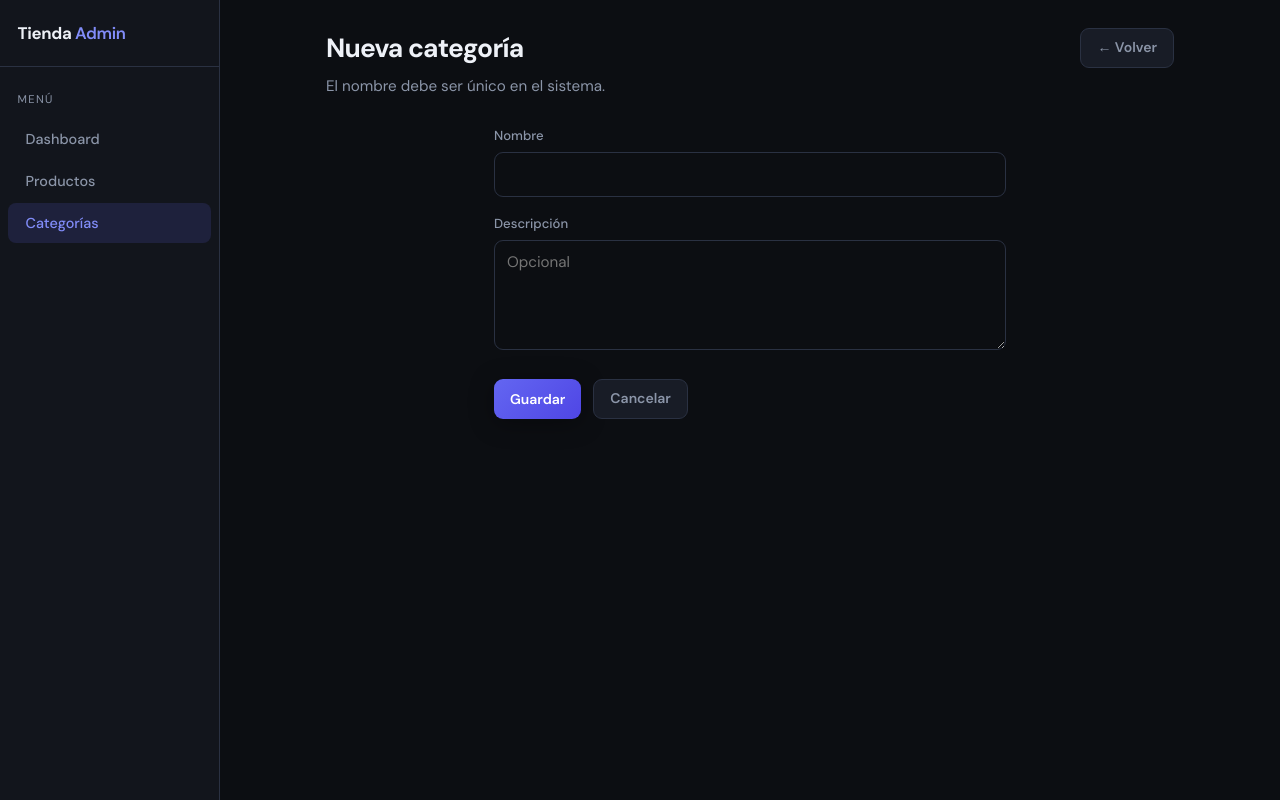
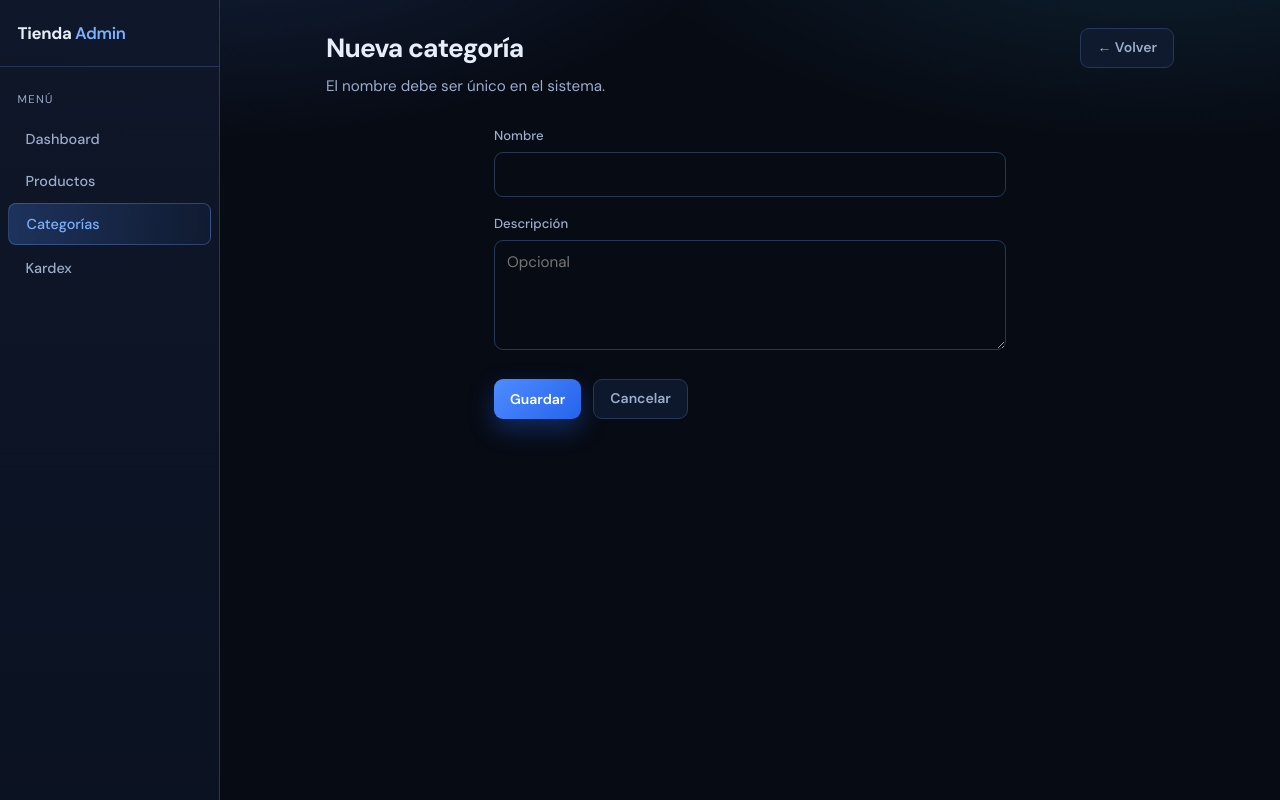
Before and after one commit to paolajanira11-cloud/dataops-parcial-, a FastAPI app: page /categorias/nueva in a window 1280 px wide. Run offline with FastAPI, Linux system fonts and the light colour scheme.

Commit message:
feat: Se implementaron mejoras en la UI

```diff
--- a/templates/base.html
+++ b/templates/base.html
@@ -9,29 +9,34 @@
   <link href="https://fonts.googleapis.com/css2?family=DM+Sans:ital,opsz,wght@0,9..40,400;0,9..40,500;0,9..40,600;0,9..40,700;1,9..40,400&display=swap" rel="stylesheet">
   <style>
     :root {
-      --bg: #0c0e12;
-      --bg-elevated: #12151c;
-      --surface: #181c26;
-      --surface-hover: #1e2430;
-      --border: #2a3142;
-      --text: #eef1f7;
-      --muted: #8b95a8;
-      --accent: #6366f1;
-      --accent-soft: rgba(99, 102, 241, 0.15);
-      --accent-hover: #818cf8;
+      --bg: #070b14;
+      --bg-elevated: #0f172a;
+      --surface: #111c32;
+      --surface-hover: #182743;
+      --border: #263758;
+      --text: #e8eef9;
+      --muted: #9baccc;
+      --accent: #4f8cff;
+      --accent-soft: rgba(79, 140, 255, 0.2);
+      --accent-hover: #7bb0ff;
       --danger: #f43f5e;
       --danger-soft: rgba(244, 63, 94, 0.12);
       --ok: #34d399;
       --warn: #fbbf24;
+      --info: #38bdf8;
       --radius: 12px;
-      --shadow: 0 4px 24px rgba(0, 0, 0, 0.35);
+      --shadow: 0 10px 35px rgba(4, 10, 22, 0.45);
+      --shadow-soft: 0 4px 18px rgba(4, 10, 22, 0.28);
       --sidebar-w: 220px;
     }
     * { box-sizing: border-box; }
     body {
       margin: 0;
       font-family: "DM Sans", system-ui, sans-serif;
-      background: var(--bg);
+      background:
+        radial-gradient(1000px 500px at 15% -20%, rgba(79, 140, 255, 0.22), transparent 60%),
+        radial-gradient(900px 420px at 90% -15%, rgba(56, 189, 248, 0.15), transparent 62%),
+        var(--bg);
       color: var(--text);
       line-height: 1.55;
       min-height: 100vh;
@@ -50,7 +55,7 @@
       width: min(100%, var(--sidebar-w));
       max-width: var(--sidebar-w);
       flex-shrink: 0;
-      background: var(--bg-elevated);
+      background: linear-gradient(180deg, rgba(15, 23, 42, 0.95), rgba(11, 18, 34, 0.95));
       border-right: 1px solid var(--border);
       padding: 1.25rem 0;
       position: sticky;
@@ -87,13 +92,14 @@
       font-size: 0.9rem;
     }
     .nav a:hover {
-      background: var(--surface-hover);
+      background: linear-gradient(90deg, rgba(79, 140, 255, 0.15), rgba(79, 140, 255, 0.02));
       color: var(--text);
       text-decoration: none;
     }
     .nav a.active {
-      background: var(--accent-soft);
+      background: linear-gradient(90deg, rgba(79, 140, 255, 0.25), rgba(79, 140, 255, 0.05));
       color: var(--accent-hover);
+      border: 1px solid rgba(123, 176, 255, 0.28);
     }
     .main {
       flex: 1;
@@ -150,21 +157,36 @@
       border: none;
       cursor: pointer;
       text-decoration: none;
+      transition: transform 0.18s ease, box-shadow 0.2s ease, border-color 0.2s ease, background 0.2s ease;
     }
     .btn-primary {
-      background: linear-gradient(135deg, var(--accent), #4f46e5);
+      background: linear-gradient(135deg, var(--accent), #2563eb);
       color: #fff;
-      box-shadow: var(--shadow);
+      box-shadow: 0 10px 25px rgba(37, 99, 235, 0.35);
     }
-    .btn-primary:hover { filter: brightness(1.08); color: #fff; text-decoration: none; }
+    .btn-primary:hover { filter: brightness(1.06); color: #fff; text-decoration: none; transform: translateY(-1px); }
     .btn-ghost {
-      background: var(--surface);
+      background: rgba(17, 28, 50, 0.8);
       color: var(--muted);
       border: 1px solid var(--border);
     }
-    .btn-ghost:hover { color: var(--text); border-color: var(--muted); background: var(--surface-hover); text-decoration: none; }
+    .btn-ghost:hover { color: var(--text); border-color: rgba(123, 176, 255, 0.35); background: var(--surface-hover); text-decoration: none; transform: translateY(-1px); }
     .btn-danger { background: var(--danger-soft); color: var(--danger); border: 1px solid rgba(244, 63, 94, 0.35); }
-    .btn-danger:hover { background: var(--danger); color: #fff; text-decoration: none; }
+    .btn-danger:hover { background: var(--danger); color: #fff; text-decoration: none; transform: translateY(-1px); }
+    .btn:disabled {
+      opacity: 0.55;
+      cursor: not-allowed;
+      filter: grayscale(0.2);
+      transform: none;
+    }
+    .btn:focus-visible,
+    .nav a:focus-visible,
+    input:focus-visible,
+    textarea:focus-visible,
+    select:focus-visible {
+      outline: 2px solid var(--accent-hover);
+      outline-offset: 2px;
+    }
     .btn-sm { padding: 0.35rem 0.65rem; font-size: 0.8rem; }
     .cards {
       display: grid;
@@ -247,9 +272,10 @@
       padding: 0.6rem 0.75rem;
       border-radius: 9px;
       border: 1px solid var(--border);
-      background: var(--bg);
+      background: rgba(7, 11, 20, 0.75);
       color: var(--text);
       font: inherit;
+      transition: border-color 0.2s ease, box-shadow 0.2s ease, background 0.2s ease;
     }
     input:focus, textarea:focus, select:focus {
       outline: none;
@@ -358,12 +397,13 @@
         <a href="/" class="{{ 'active' if path == '/' else '' }}">Dashboard</a>
         <a href="/productos" class="{{ 'active' if path.startswith('/productos') else '' }}">Productos</a>
         <a href="/categorias" class="{{ 'active' if path.startswith('/categorias') else '' }}">Categorías</a>
+        <a href="/kardex" class="{{ 'active' if path.startswith('/kardex') else '' }}">Kardex</a>
       </nav>
     </aside>
     <div class="main">
       <div class="main-inner">
         {% if toast %}
-          {% if toast in ['producto_creado','producto_actualizado','producto_eliminado','categoria_creada','categoria_actualizada','categoria_eliminada'] %}
+          {% if toast in ['producto_creado','producto_actualizado','producto_eliminado','categoria_creada','categoria_actualizada','categoria_eliminada','kardex_creado'] %}
             <div class="toast toast--ok">
               {% if toast == 'producto_creado' %}Producto creado correctamente.
               {% elif toast == 'producto_actualizado' %}Producto actualizado.
@@ -371,12 +411,14 @@
               {% elif toast == 'categoria_creada' %}Categoría creada.
               {% elif toast == 'categoria_actualizada' %}Categoría actualizada.
               {% elif toast == 'categoria_eliminada' %}Categoría eliminada.
+              {% elif toast == 'kardex_creado' %}Movimiento de kardex registrado.
               {% endif %}
             </div>
-          {% elif toast in ['categoria_en_uso','categoria_duplicada'] %}
+          {% elif toast in ['categoria_en_uso','categoria_duplicada','kardex_stock_insuficiente'] %}
             <div class="toast toast--warn">
               {% if toast == 'categoria_en_uso' %}No se puede eliminar: hay productos usando esta categoría.
               {% elif toast == 'categoria_duplicada' %}Ya existe una categoría con ese nombre.
+              {% elif toast == 'kardex_stock_insuficiente' %}No hay stock suficiente para registrar esta salida.
               {% endif %}
             </div>
           {% endif %}
```
Also changed, not shown: other parts of templates/base.html (+25 -8 lines), templates/kardex_lista.html (added, +48 -0 lines).
